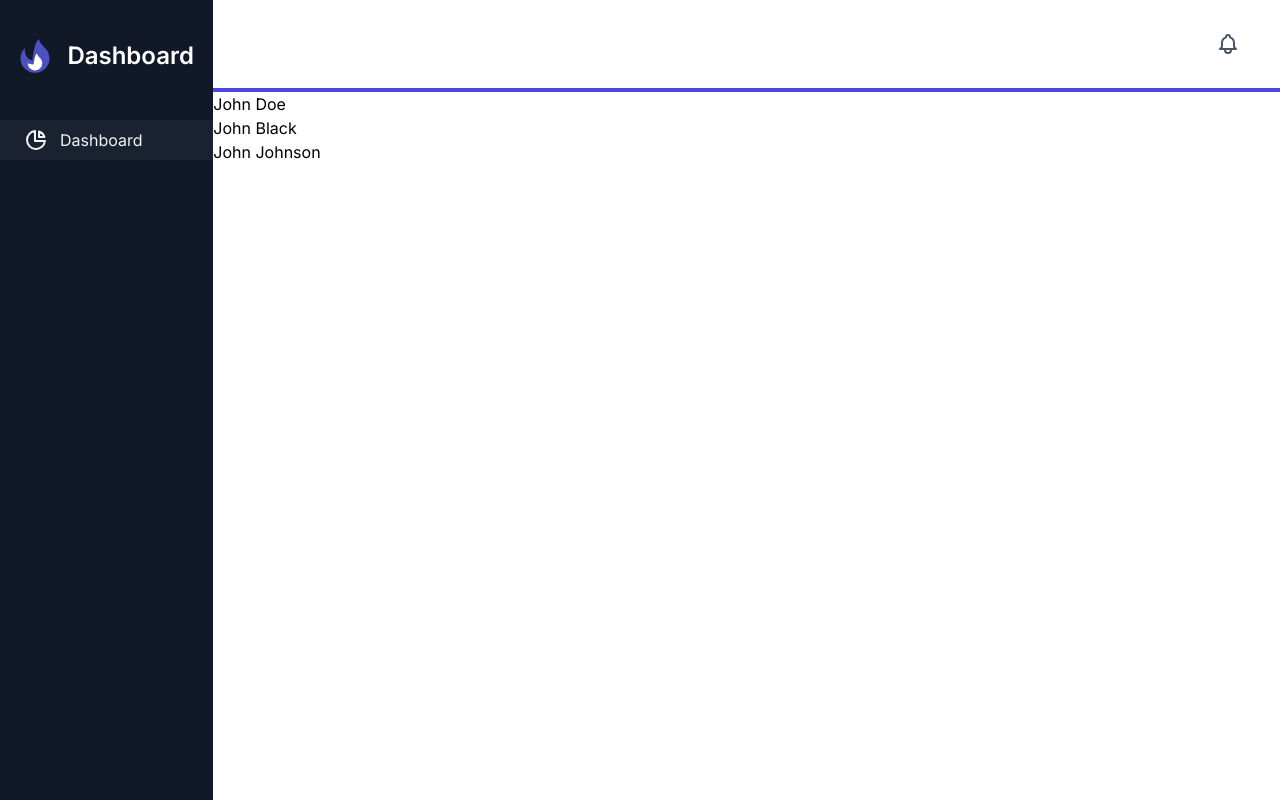
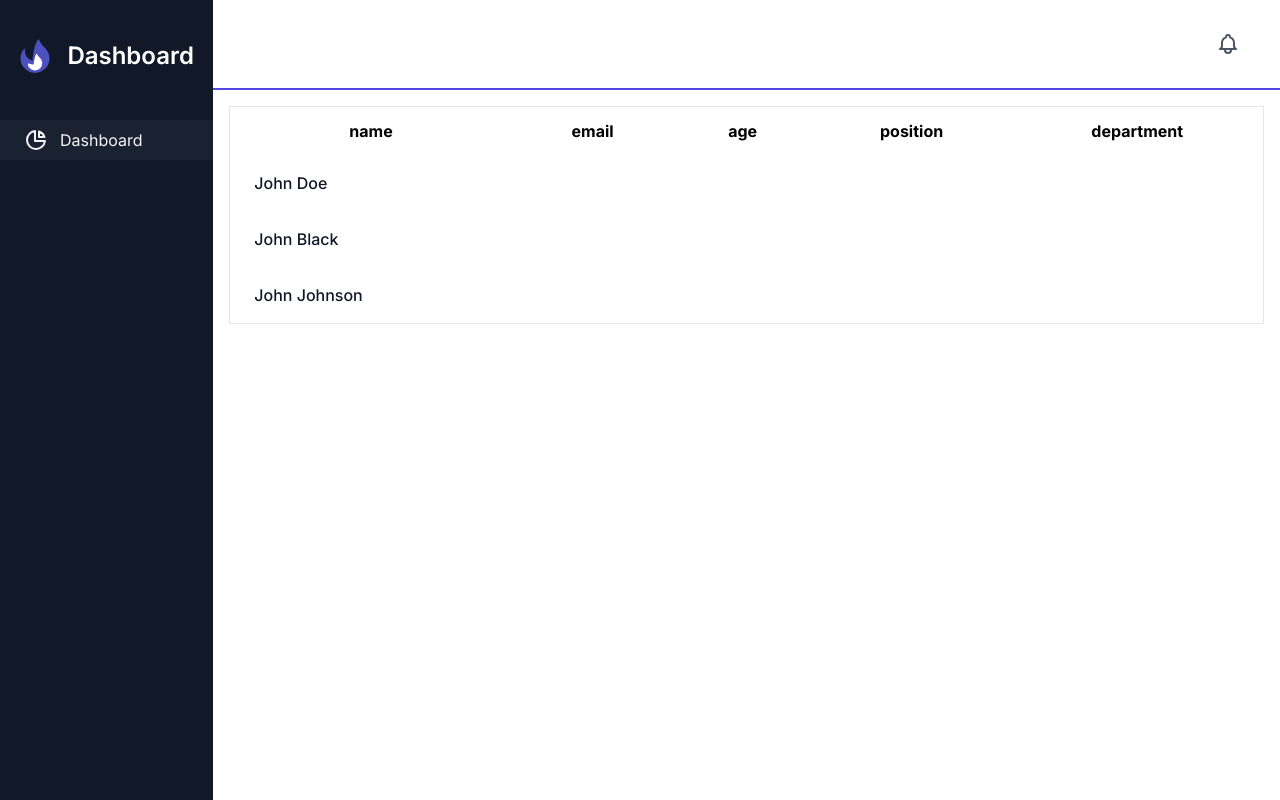
Before and after one commit to kzv-nursultan/aer-test, a Next.js app: page / in a window 1280 px wide. Built offline with nearby package versions, Linux system fonts and the light colour scheme; data requests are answered from the project's data file.

Commit message:
refactored table components

```diff
--- a/app/layout.tsx
+++ b/app/layout.tsx
@@ -22,7 +22,7 @@ export default function RootLayout({
           <Sidebar />
           <div className="w-full">
             <Header />
-            {children}
+            <main>{children}</main>
           </div>
         </div>
       </body>
--- a/app/page.tsx
+++ b/app/page.tsx
@@ -1,3 +1,5 @@
+import { TableHead } from "@/components";
+
 interface Employee {
   id: number;
   name: string;
@@ -15,12 +17,22 @@ export default async function Home() {
   const employeesList = await getListOfEmployees();
 
   return (
-    <main>
-      <>
-        {employeesList.map((employee) => (
-          <p key={employee.id}>{employee.name}</p>
-        ))}
-      </>
-    </main>
+    <div className="p-4">
+      <table className="border w-full">
+        <TableHead />
+        <tbody>
+          {employeesList.map((employee) => (
+            <tr key={employee.id}>
+              <td
+                scope="row"
+                className="px-6 py-4 font-medium text-gray-900 whitespace-nowrap"
+              >
+                {employee.name}
+              </td>
+            </tr>
+          ))}
+        </tbody>
+      </table>
+    </div>
   );
 }
--- a/components/header/header.tsx
+++ b/components/header/header.tsx
@@ -1,6 +1,6 @@
 export default function Header() {
   return (
-    <header className="flex items-center justify-between px-6 py-8 bg-white border-b-4 border-indigo-600">
+    <header className="flex items-center justify-between px-6 py-8 bg-white border-b-2 border-indigo-600">
       <div className="flex items-center ml-auto">
         <div className="relative ml-auto">
           <button className="flex mx-4 text-gray-600 focus:outline-none">
--- a/components/index.ts
+++ b/components/index.ts
@@ -1,2 +1,3 @@
 export { default as Sidebar } from "./sidebar/sidebar";
 export { default as Header } from "./header/header";
+export { default as TableHead} from "./table/tableHead";
--- a/components/sidebar/sidebar.tsx
+++ b/components/sidebar/sidebar.tsx
@@ -30,10 +30,7 @@ export default function Sidebar() {
       </div>
 
       <nav className="mt-10">
-        <a
-          className="flex items-center px-6 py-2 mt-4 text-gray-100 bg-gray-700 bg-opacity-25"
-          href="#"
-        >
+        <div className="flex items-center px-6 py-2 mt-4 text-gray-100 bg-gray-700 bg-opacity-25 cursor-pointer">
           <svg
             className="w-6 h-6"
             xmlns="http://www.w3.org/2000/svg"
@@ -54,9 +51,8 @@ export default function Sidebar() {
               d="M20.488 9H15V3.512A9.025 9.025 0 0120.488 9z"
             ></path>
           </svg>
-
           <span className="mx-3">Dashboard</span>
-        </a>
+        </div>
       </nav>
     </div>
   );
--- /dev/null
+++ b/components/table/tableHead.tsx
@@ -0,0 +1,22 @@
+type EMPLOYEES_HEADER = ["name", "email", "age", "position", "department"];
+const HEADER_TITLES: EMPLOYEES_HEADER = [
+  "name",
+  "email",
+  "age",
+  "position",
+  "department",
+];
+
+export default function TableHead() {
+  return (
+    <thead>
+      <tr>
+        {HEADER_TITLES.map((title) => (
+          <th key={title} scope="col" className="px-6 py-3">
+            {title}
+          </th>
+        ))}
+      </tr>
+    </thead>
+  );
+}
```
